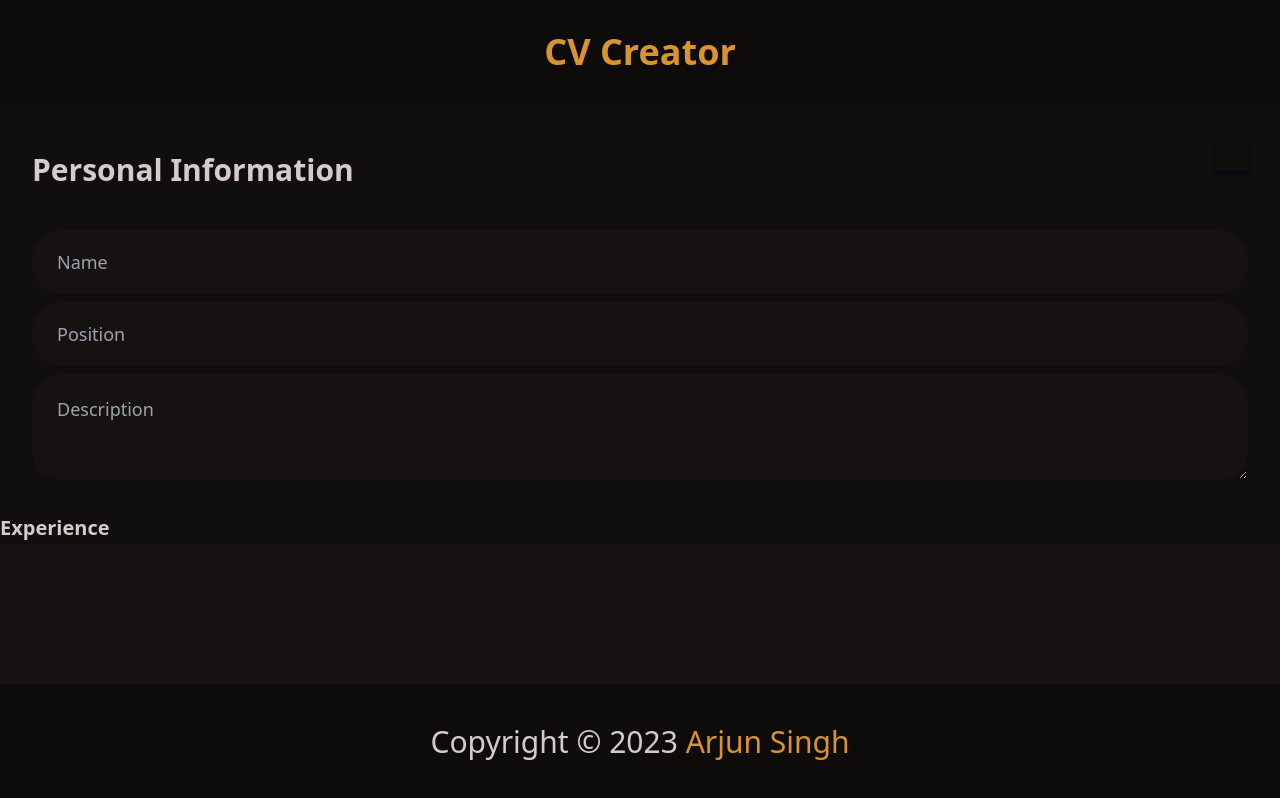
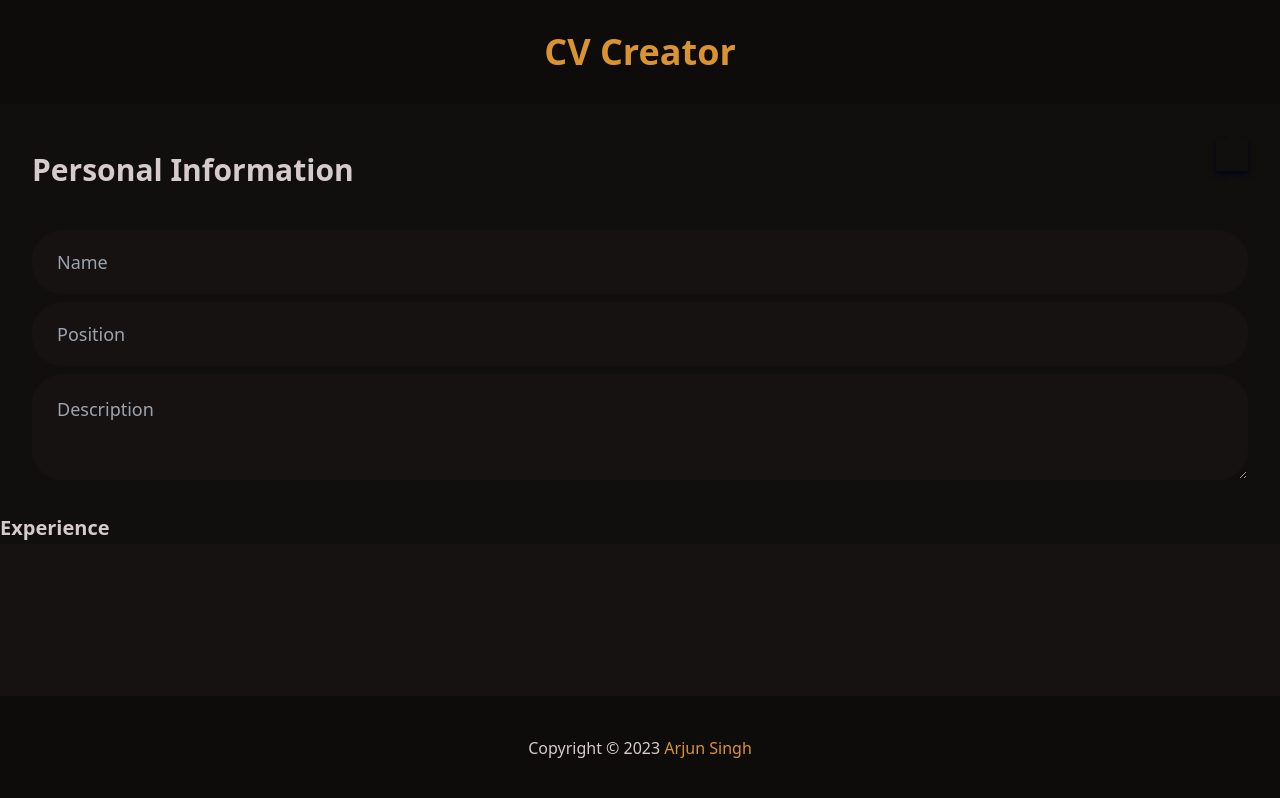
Before and after one commit to dotarjun/CV-Project-React, a React (Create React App) app: page / in a window 1280 px wide. Built offline with nearby package versions, Linux system fonts and the light colour scheme; some icons are missing.

Commit message:
🎨 style(footer.jsx): remove text-3xl class from footer text to improve UI consistency

```diff
--- a/src/Components/footer.jsx
+++ b/src/Components/footer.jsx
@@ -3,7 +3,7 @@ import React from 'react';
 export default function Footer() {
   return (
     <footer className="bg-neutral-focus absolute w-screen bottom-0">
-      <p className="text-3xl text-center py-10 text-base-content">
+      <p className="text-center py-10 text-base-content">
         Copyright © 2023
         {' '}
         <a href="https://github.com/dotarjun" className="text-accent hover:text-accent-focus">Arjun Singh</a>
```
